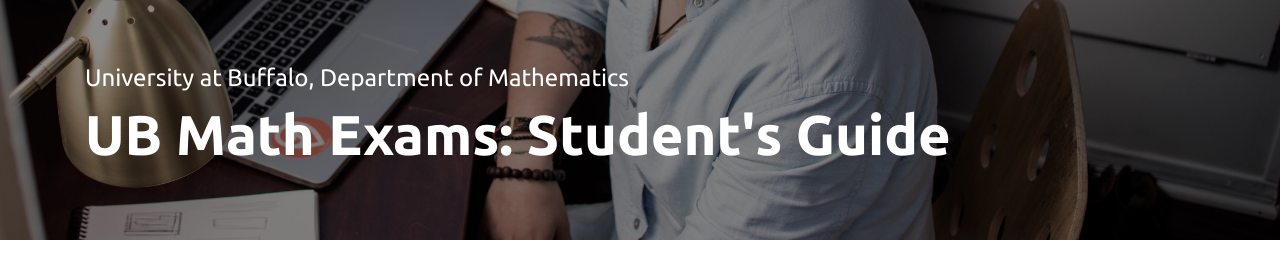
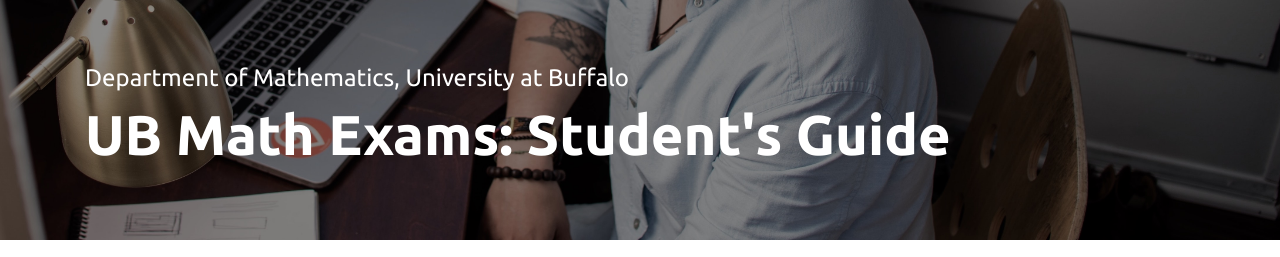
Before and after one commit to ub-math/exam_guides, a Jekyll site: the page built from docs/index.md, in a window 1280 px wide and 900 px high. Shown: the top 257 px of the window. Built offline with Jekyll 4.4.1, drawn with Linux system fonts in a browser that asks for light colours.

```diff
--- a/docs/_layouts/default.html
+++ b/docs/_layouts/default.html
@@ -10,7 +10,7 @@
                                                   background-color:dimgray;
                                                   background-size: cover;">
       <div class="container">
-        <h4>University at Buffalo, Department of Mathematics</h4>
+        <h4>Department of Mathematics, University at Buffalo</h4>
         <h1 class="display-4" style="font-weight:800;">UB Math Exams: Student's Guide</h1>
       </div>
     </div>
```
